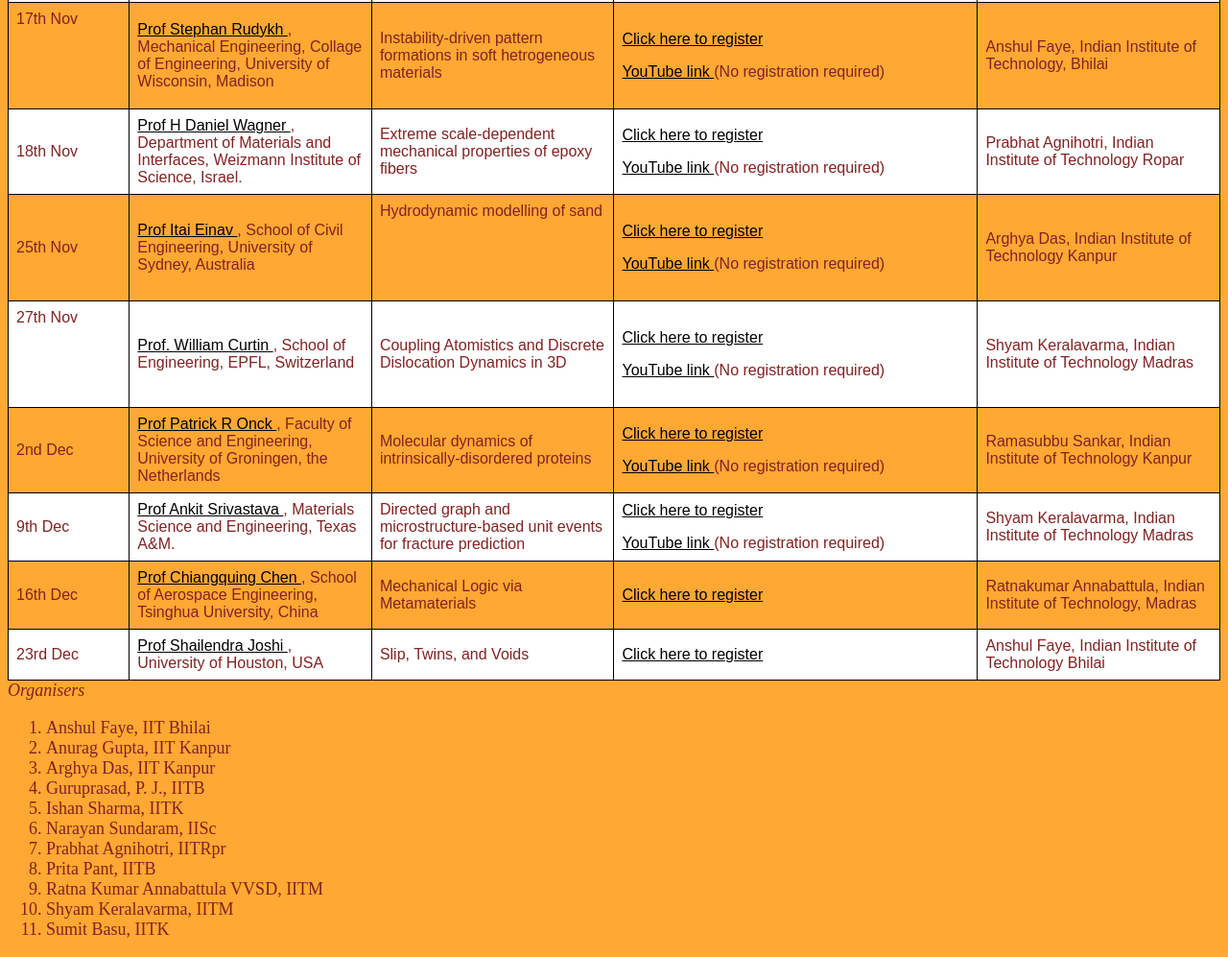
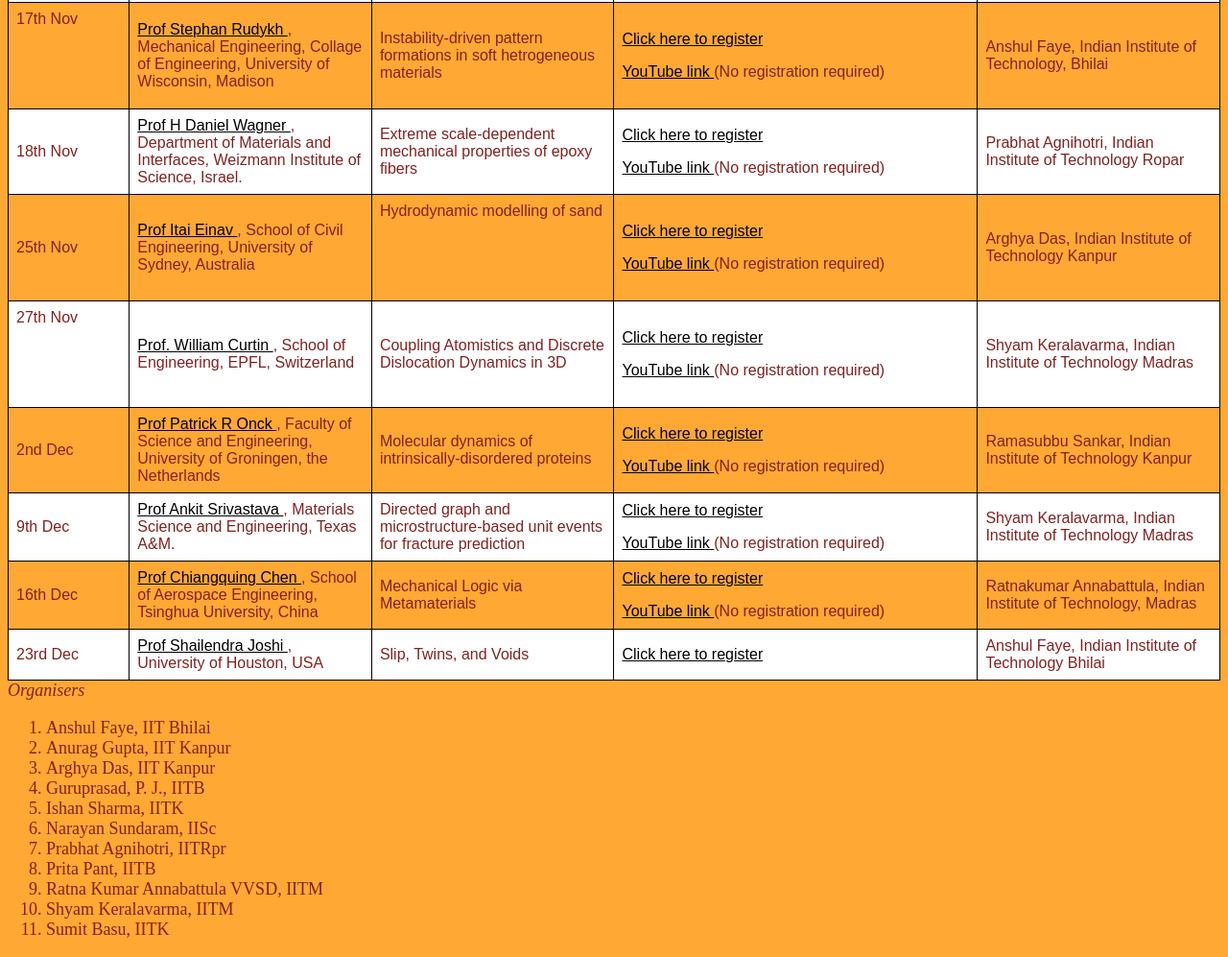
Before and after one commit to anshulfy/MOM_webseries, a plain HTML site: page index.html in a window 1280 px wide. Shown: the part 1409-2406 px from the top of the page at 96% size. Drawn offline with Linux system fonts and the light colour scheme.

Commit message:
Update index.html

```diff
--- a/index.html
+++ b/index.html
@@ -292,7 +292,8 @@ Texas A&M.
 School of Aerospace Engineering, Tsinghua University, China
 </td>
 <td>Mechanical Logic via Metamaterials  </td>
-<td> <a href="https://us02web.zoom.us/webinar/register/WN_Qj9W6yr7QXaO8wW5gQN2sQ" target="_blank"> Click here to register </a></td>
+<td> <a href="https://us02web.zoom.us/webinar/register/WN_Qj9W6yr7QXaO8wW5gQN2sQ" target="_blank"> Click here to register </a>
+<p> <a href="https://www.youtube.com/watch?v=iLLbD627p_4" target="_blank"> YouTube link </a> (No registration required) </p></td>
 <td> Ratnakumar Annabattula, Indian Institute of Technology, Madras </td>
 </tr>
 <tr>
```
